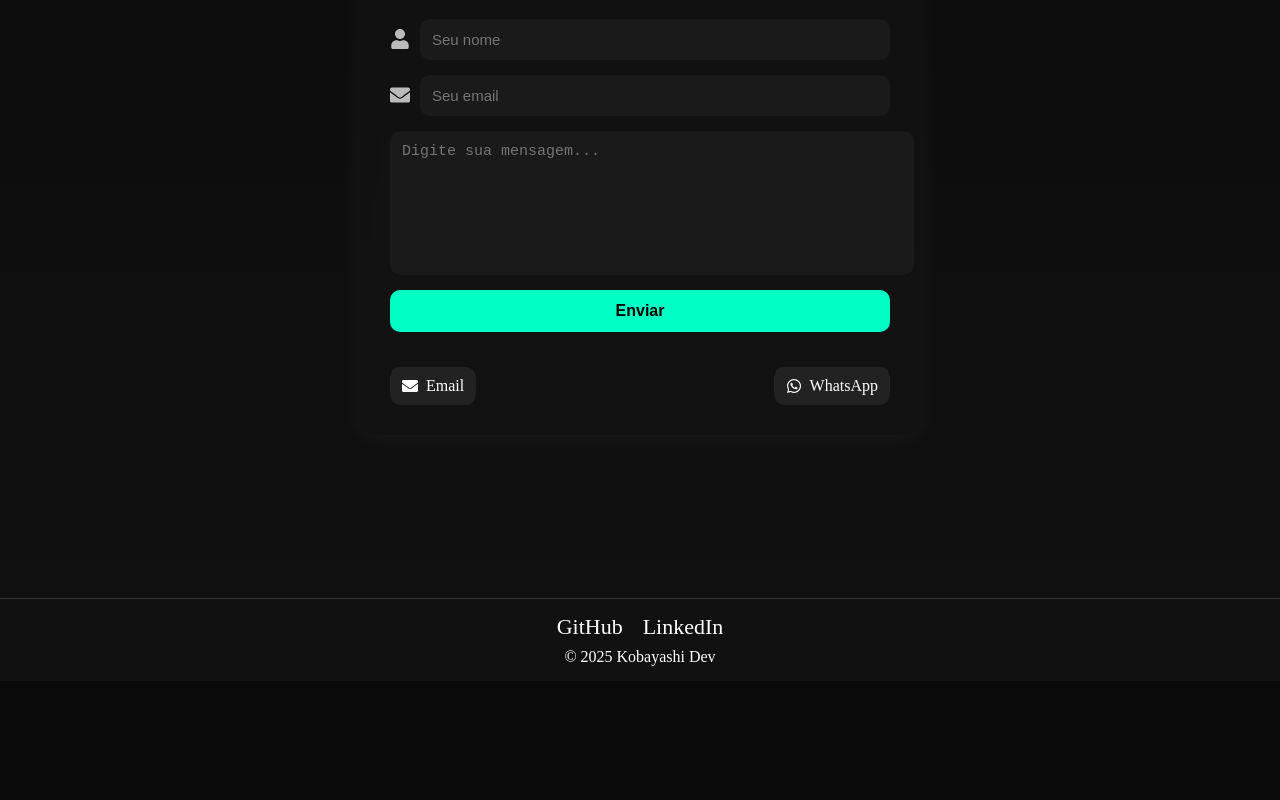
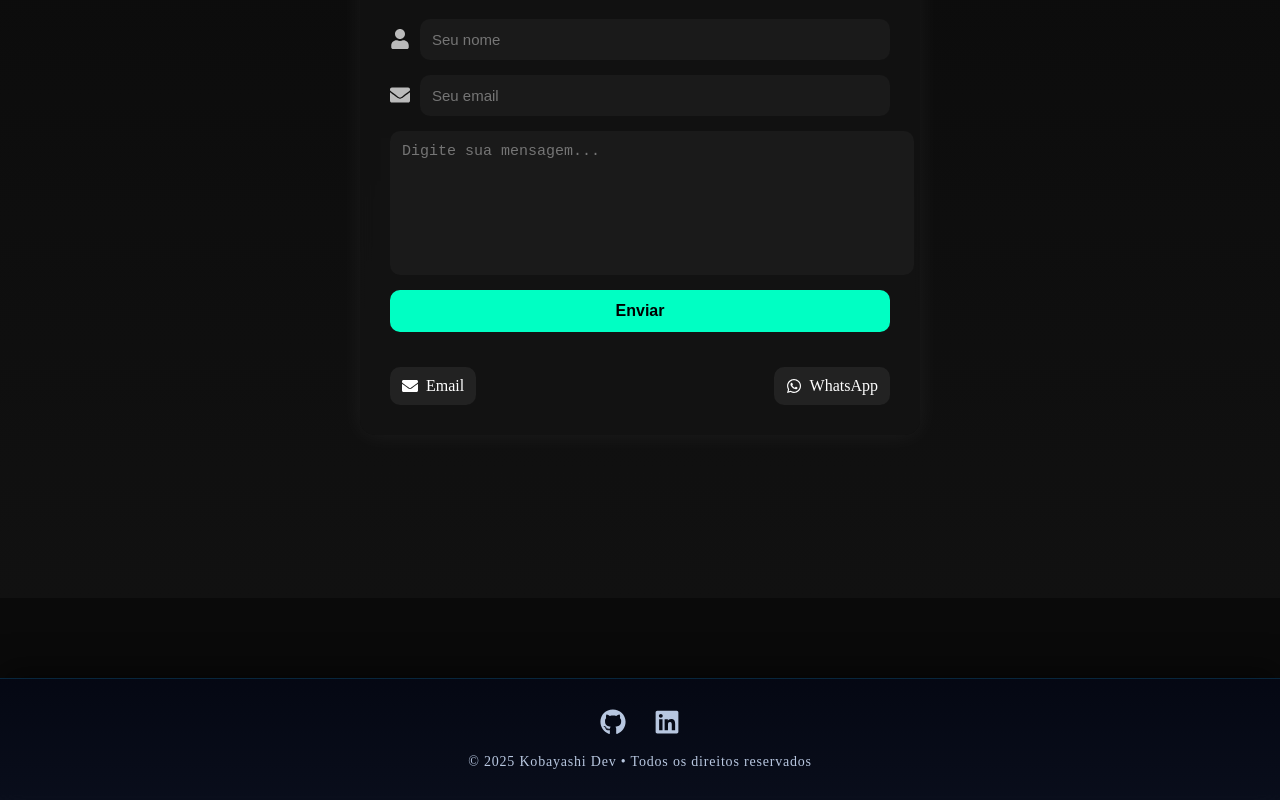
Before and after one commit to Kobayashi24730/Portifolio, a React (Vite) app in the folder frontend/: page /Contato in a window 1280 px wide. Shown: the part 361-1161 px from the top of the page. Before the commit the page ends 1042 px from the top, so only its background shows below. Built offline with nearby package versions, Linux system fonts and the light colour scheme.

Commit message:
Update Footer.jsx

```diff
--- a/frontend/src/components/Footer.jsx
+++ b/frontend/src/components/Footer.jsx
@@ -1,34 +1,85 @@
 import { useContext } from "react";
 import TemaContext from "./TemaContext";
+import { FaGithub, FaLinkedin } from "react-icons/fa";
 
 export default function Footer() {
   const { tema } = useContext(TemaContext);
 
-  const style = {
-    backgroundColor: tema === "escuro" ? "#111" : "#eaeaea",
-    color: tema === "escuro" ? "#fff" : "#000",
-    padding: "15px",
+  return (
+    <footer style={styles.footer(tema)}>
+      <div style={styles.icons}>
+        <a
+          href="https://github.com/SeuUser"
+          target="_blank"
+          rel="noreferrer"
+          style={styles.link(tema)}
+        >
+          <FaGithub />
+        </a>
+
+        <a
+          href="https://linkedin.com/in/SeuUser"
+          target="_blank"
+          rel="noreferrer"
+          style={styles.link(tema)}
+        >
+          <FaLinkedin />
+        </a>
+      </div>
+
+      <p style={styles.text}>
+        © {new Date().getFullYear()} Kobayashi Dev • Todos os direitos reservados
+      </p>
+    </footer>
+  );
+}
+
+const styles = {
+  footer: (tema) => ({
+    padding: "30px 20px",
+    marginTop: "80px",
     textAlign: "center",
-    borderTop: tema === "escuro" ? "1px solid #333" : "1px solid #bbb",
-    display: "flex",
-    flexDirection: "column",
-    gap: "8px",
-  };
 
-  const iconStyle = {
+    background:
+      tema === "escuro"
+        ? "linear-gradient(180deg, rgba(5,8,20,0.95), rgba(10,15,30,0.9))"
+        : "linear-gradient(180deg, rgba(255,255,255,0.9), rgba(245,245,245,0.9))",
+
+    backdropFilter: "blur(14px)",
+
+    borderTop:
+      tema === "escuro"
+        ? "1px solid rgba(0,180,255,0.15)"
+        : "1px solid rgba(0,0,0,0.1)",
+
+    boxShadow:
+      tema === "escuro"
+        ? "0 -10px 30px rgba(0,0,0,0.45)"
+        : "0 -6px 20px rgba(0,0,0,0.12)",
+
+    color: tema === "escuro" ? "#b8c7e0" : "#333",
+  }),
+
+  icons: {
     display: "flex",
     justifyContent: "center",
-    gap: "20px",
-    fontSize: "22px",
-  };
+    gap: "28px",
+    fontSize: "26px",
+    marginBottom: "12px",
+  },
 
-  return (
-    <footer style={style}>
-      <div style={iconStyle}>
-        <a href="https://github.com/SeuUser" target="_blank" style={{ color: "inherit", textDecoration: "none" }}>GitHub</a>
-        <a href="https://linkedin.com/in/SeuUser" target="_blank" style={{ color: "inherit", textDecoration: "none" }}>LinkedIn</a>
-      </div>
-      <p style={{ margin: 0 }}>© {new Date().getFullYear()} Kobayashi Dev</p>
-    </footer>
-  );
-      }
+  link: (tema) => ({
+    color: tema === "escuro" ? "#b8c7e0" : "#333",
+    transition: "0.3s ease",
+    textShadow:
+      tema === "escuro"
+        ? "0 0 8px rgba(0,180,255,0.35)"
+        : "none",
+  }),
+
+  text: {
+    margin: 0,
+    fontSize: "14px",
+    letterSpacing: "0.8px",
+  },
+};
```
